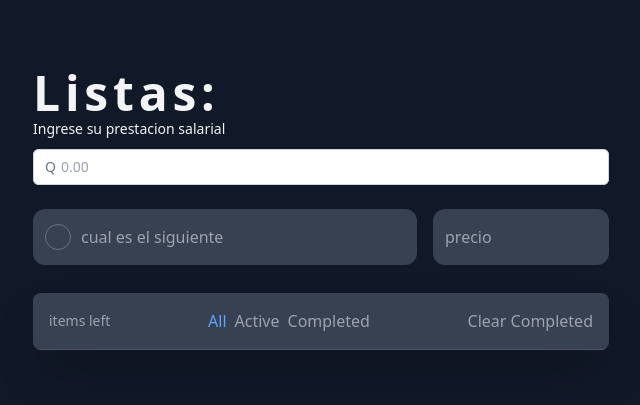
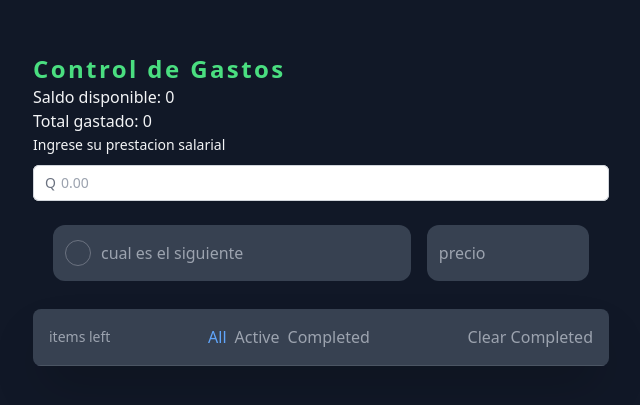
Before and after one commit to Haironch/ListadeGastos, a React (Vite) app: page / in a window 1280 px wide. Shown: the part 191-596 px from the top of the page, without its empty margins (319-959 px from the left). Built offline with nearby package versions, Linux system fonts and the light colour scheme.

Commit message:
se completo los estados para la suma y resta

```diff
--- a/src/App.jsx
+++ b/src/App.jsx
@@ -1,75 +1,99 @@
-import { useEffect, useState } from "react";
+import React, { useEffect, useState } from "react";
 import { Title } from "./components/Title/Title";
-import { Todo } from "./components/Todo";
 import { TodoInput } from "./components/TodoInput/Todoinput";
 import { TodoList } from "./components/TodoList/TodoList";
 import InputPrice from "./components/InputPrice/InputPrice";
 
 function App() {
+  const [todos, setTodos] = useState([]);
+  const [salary, setSalary] = useState(0);
+  const [totalPrice, setTotalPrice] = useState(0);
 
-   const [todos, setTodos] = useState([])
+  useEffect(() => {
+    const todoLS = localStorage.getItem("todosLS");
+    if (todoLS) {
+      setTodos(JSON.parse(todoLS));
+    }
+  }, []);
+
+  useEffect(() => {
+    const salarioLS = localStorage.getItem("salaryLS");
+    if (salarioLS) {
+      setSalary(JSON.parse(salarioLS));
+    }
+  }, []);
+
+  useEffect(() => {
+    if (salary) {
+      localStorage.setItem("salaryLS", JSON.stringify(salary));
+    } else if (salary === 1) {
+      localStorage.removeItem("salaryLS");
+    }
+  }, [salary]);
 
 
- // get todos from local storage
   useEffect(() => {
-    const todoLS = localStorage.getItem('todosLS')
-    if(todoLS) {
-      setTodos(JSON.parse(todoLS))
+    if (todos?.length > 0) {
+      localStorage.setItem("todosLS", JSON.stringify(todos));
+      const sum = todos.reduce((acc, curr) => acc + parseFloat(curr.price), 0);
+      setTotalPrice(sum);
+      console.log(sum);
+    } else if (todos?.length === 0){
+      localStorage.removeItem("todosLS");
+      setTotalPrice(0);
     }
-  }, [])
-
-useEffect(() => {
-  if(todos?.length > 0) {
-    localStorage.setItem('todosLS', JSON.stringify(todos))
-  }else if(todos?.length === 0) {
-    localStorage.removeItem('todosLS')
-  }
-}, [todos])
+  }, [todos]);
 
 
-  const addTodo = (title, price) => {
+
+  const addTodo = (title, price, salary) => {
     const lastId = todos?.length > 0 ? todos[todos?.length - 1].id : 1;
-
-    const newTodo ={
+    const newTodo = {
       id: lastId + 1,
       title,
       price,
+      salary,
       completed: false,
-    }
-
-    const todoList = [...todos]
+    };
+    const todoList = [...todos];
     todoList?.push(newTodo);
     setTodos(todoList);
-  }
+  };
 
   const handleSetCompleted = (id) => {
-    const updatedList = todos?.map(todo => {
+    const updatedList = todos?.map((todo) => {
       if (todo.id === id) {
-      return{
-        ...todo, completed: !todo.completed
-      }}
-      return todo
-    })
-    setTodos(updatedList)
-
-  }
+        return {
+          ...todo,
+          completed: !todo.completed,
+        };
+      }
+      return todo;
+    });
+    setTodos(updatedList);
+  };
 
   const handleDeleteTodo = (id) => {
-    const updatedList= todos?.filter(todo => todo.id !== id)
-      setTodos(updatedList)
-  }
+    const updatedList = todos?.filter((todo) => todo.id !== id);
+    setTodos(updatedList);
+  };
+
+  const remainingSalary = salary - totalPrice;
 
   return (
     <div className="bg-gray-900 min-h-screen font-inter h-full text-gray-100 flex items-center justify-center py-20 px-5">
-    <div className="container flex flex-col max-w-xl">
+      <div className="container flex flex-col max-w-xl">
         <Title />
-       <InputPrice />
-        <TodoInput  addTodo={addTodo}/>
+        <p>Saldo disponible: {remainingSalary}</p>
+        <h1>Total gastado: {totalPrice}</h1>
+        <InputPrice setSalary={setSalary} />
+        <TodoInput addTodo={addTodo} />
         <TodoList
-        todos={todos}
-        handleSetCompleted={handleSetCompleted}
-        handleDeleteTodo={handleDeleteTodo}
+          todos={todos}
+          handleSetCompleted={handleSetCompleted}
+          handleDeleteTodo={handleDeleteTodo}
         />
+
       </div>
     </div>
   );
--- a/src/components/InputPrice/InputPrice.jsx
+++ b/src/components/InputPrice/InputPrice.jsx
@@ -1,23 +1,23 @@
-export default function InputPrice() {
+import { useEffect, useState } from "react";
+import PropTypes from "prop-types";
 
-  function handleSubmit(e) {
-    // Previene que el navegador recargue la página
-    e.preventDefault();
+export default function InputPrice({setSalary}) {
 
-    // Lee los datos del formulario
-    const form = e.target;
-    const formData = new FormData(form);
-    // O puedes trabajar con él como un objecto plano:
-    const formJson = Object.fromEntries(formData.entries());
-    console.log(formJson);
-  }
+  const [salaryInput, setSalaryInput] = useState(false);
 
 
-  console.log()
+  useEffect(() => {
+    if(salaryInput?.length > 0) {
+      setSalary(salaryInput)
+    }
+  }, [salaryInput])
 
   return (
-      <form onSubmit={handleSubmit}>
-        <label htmlFor="price" className="block text-sm font-medium leading-6 text-whithe-900">
+    <form>
+      <label
+        htmlFor="salary"
+        className="block text-sm font-medium leading-6 text-whithe-900"
+      >
         Ingrese su prestacion salarial
       </label>
       <div className="relative mt-2 rounded-md shadow-sm">
@@ -26,13 +26,19 @@ export default function InputPrice() {
         </div>
         <input
           type="text"
-            name="price"
-            id="price"
+          name="salary"
+          id="salary"
           className="block w-full rounded-md border-0 py-1.5 pl-7 pr-20 text-gray-900 ring-1 ring-inset ring-gray-300 placeholder:text-gray-400 focus:ring-2 focus:ring-inset focus:ring-indigo-600 sm:text-sm sm:leading-6"
           placeholder="0.00"
+          onChange={(e) => setSalaryInput(e.target.value)}
         />
-
       </div>
     </form>
-    )
+  );
+
 }
+
+//proptypes
+InputPrice.propTypes = {
+  setSalary: PropTypes.func,
+}
--- a/src/components/Title/Title.jsx
+++ b/src/components/Title/Title.jsx
@@ -1,8 +1,24 @@
+import { useState, useEffect } from "react";
+
 const Title = () => {
+  const [salary, setSalary] = useState(null);
+  // get salry from local storage
+  useEffect(() => {
+    const salarioLS = localStorage.getItem("salaryLS");
+    console.log(salarioLS);
+    if (salarioLS) {
+      setSalary(salarioLS.replace(/['"]+/g, ""));
+    }
+  }, []);
+
+
   return (
-    <h1 className="text-5xl font-anton font-bold tracking-widest">
-      Listas:
-    </h1>
+    <div className="border-double ">
+      <h1 className="text-2xl font-anton font-bold tracking-widest text-green-500 sm:text-green-400">Control de Gastos</h1>
+      <div>{salary && <p>Salario: Q{salary}</p>}</div>
+      <div>
+      </div>
+    </div>
   );
 };
 
--- a/src/components/Todo/Todo.jsx
+++ b/src/components/Todo/Todo.jsx
@@ -1,6 +1,7 @@
-import { useState } from "react";
+import PropTypes from "prop-types";
+
 const Todo = ({ todo,  handleSetCompleted, handleDeleteTodo }) => {
-  const { id, title, completed, price } = todo;
+  const { id, title, completed, price, salary} = todo;
   return (
     <div className="flex items-center justify-between p-4 bg-gray-700 border-b border-solid border-gray-600 ">
       <div className="flex items-center ">
@@ -12,7 +13,7 @@ const Todo = ({ todo,  handleSetCompleted, handleDeleteTodo }) => {
         ) : (
           <span onClick={()=>  handleSetCompleted(id)} className={`border border-gray-500 rounded-full p-3 cursor-pointer`}></span>
           )}
-        <p className={"ml-1 pl-3" + (completed && "text-decoration-line: line-through bg-red-500 rounded")}>{title} {price}</p>
+        <p className={"ml-1 pl-3" + (completed && "text-decoration-line: line-through bg-red-500 rounded")}>{title} {price} {salary}</p>
       </div>
       <img
         onClick={() => handleDeleteTodo(id)}
@@ -24,3 +25,9 @@ const Todo = ({ todo,  handleSetCompleted, handleDeleteTodo }) => {
   );
 };
 export { Todo };
+
+Todo.propTypes = {
+  todo: PropTypes.object.isRequired,
+  handleSetCompleted: PropTypes.func.isRequired,
+  handleDeleteTodo: PropTypes.func.isRequired,
+}
--- a/src/components/TodoInput/Todoinput.jsx
+++ b/src/components/TodoInput/Todoinput.jsx
@@ -1,4 +1,5 @@
-import React, { useState } from "react";
+import { useState} from "react";
+import PropTypes from "prop-types";
 
 const TodoInput = ({ addTodo }) => {
   const [title, setTitle] = useState("");
@@ -26,31 +27,37 @@ const TodoInput = ({ addTodo }) => {
   };
 
   return (
-    <div className="flex">
-      <div>
-        <div className="mt-6 w-96 relative ">
+
+    <div className="block sm:flex sm:w-full sm:px-5 ">
+    <div className="w-full">
+        <div className="
+        mt-6 w-full  relative
+        sm:w-150px
+        ">
           <div className="absolute inset-y-0 left-0 pl-3 flex items-center pointer-events-none">
             <span className="border border-gray-500 border-solid p-3 rounded-full"></span>
           </div>
           <input
           id="title"
             type="text"
-            className="focus:shadow-lg font-Inter focus:shadow-blue-800 pl-12 w-full py-4 bg-gray-700 rounded-xl outline-none transition-all duration-300 ease-in-out"
+            className="sm:flex-1 sm:w-full sm:flex-grow focus:shadow-lg font-Inter focus:shadow-blue-800 pl-12 w-full py-4 bg-gray-700 rounded-xl outline-none transition-all duration-300 ease-in-out"
             placeholder="cual es el siguiente"
-            value={title}
+            value={title ? title : ""}
             onChange={(e) => setTitle(e.target.value)}
             onKeyDown={(e) => handleAddTodo(e)}
           />
         </div>
       </div>
 
-      <div className="mt-6 ml-4 relative w-25">
+      <div className="
+      mt-6 relative
+      sm:ml-4 ">
         <input
           id="priceinput"
           type="text"
-          className="focus:shadow-lg font-Inter focus:shadow-blue-800 pl-3 w-full py-4 bg-gray-700 rounded-xl outline-none transition-all duration-300 ease-in-out"
+          className="w-full focus:shadow-lg font-Inter focus:shadow-blue-800 pl-3 py-4 bg-gray-700 rounded-xl outline-none transition-all duration-300 ease-in-out"
           placeholder="precio"
-          value={price}
+          value={price ? price : ""}
           onChange={(e) => setPrice(e.target.value)}
           onKeyDown={(e) => handleAddTodo(e)}
         />
@@ -60,3 +67,5 @@ const TodoInput = ({ addTodo }) => {
 };
 
 export { TodoInput };
+
+TodoInput.propTypes = { addTodo: PropTypes.func.isRequired}
```
Also changed, not shown: src/components/TodoList/TodoList.jsx (+8 -2 lines). Lines whose indentation alone changed are shown as unchanged.
